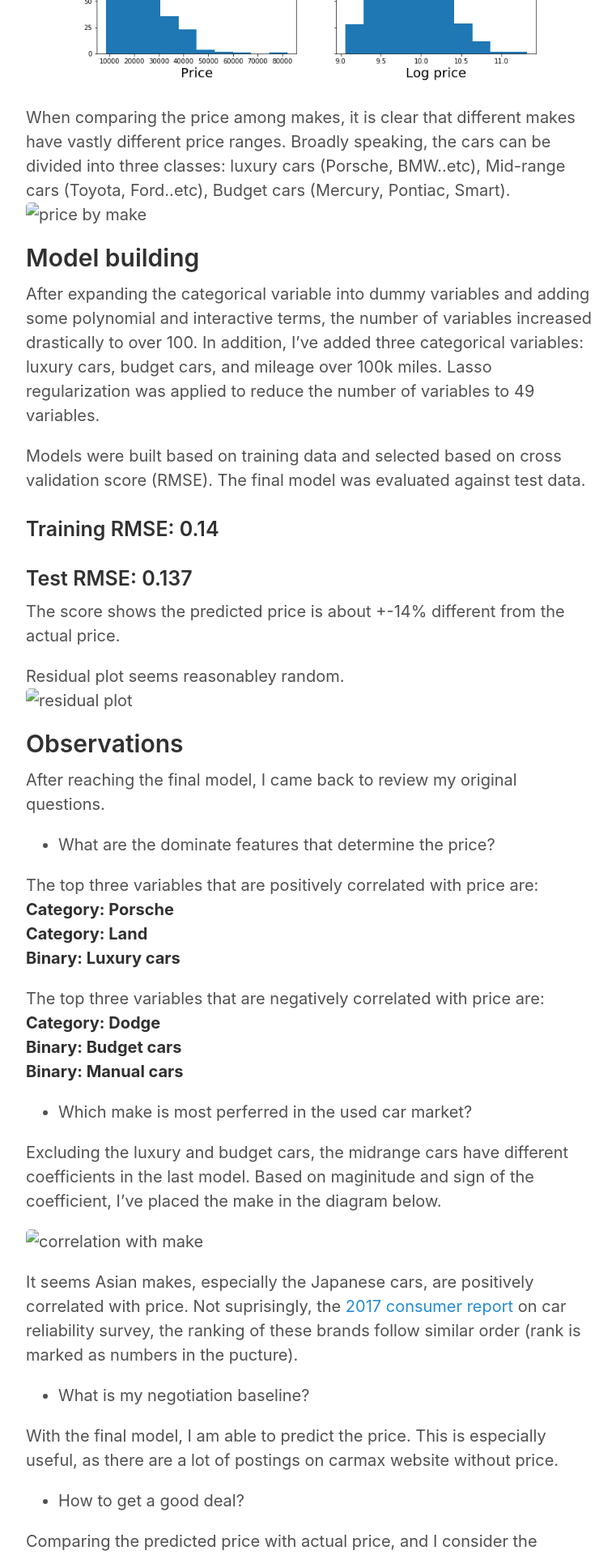
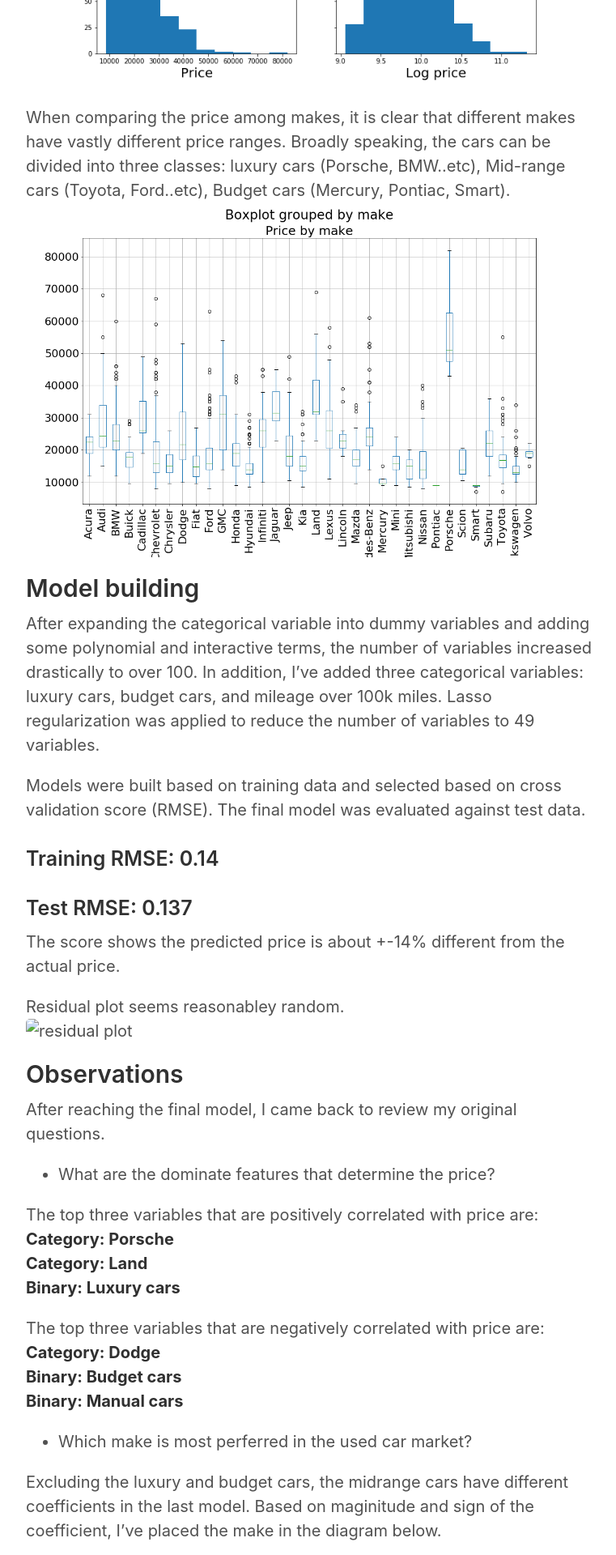
Before and after one commit to leomaxx/leomaxx.github.io, a Jekyll site: the page built from _posts/2018-07-25-carmax-price-regression.md, in a window 1280 px wide. Shown: the part 2340-4260 px from the top of the page at 81% size, without its empty margins (258-1019 px from the left). Built offline with Jekyll 4.4.1, drawn with Linux system fonts in a browser that asks for light colours.

Commit message:
Update 2018-07-25-carmax-price-regression.md

```diff
--- a/_posts/2018-07-25-carmax-price-regression.md
+++ b/_posts/2018-07-25-carmax-price-regression.md
@@ -34,7 +34,7 @@ The used car prices, like price in other domains, are not normally distributed b
 
 When comparing the price among makes, it is clear that different makes have vastly different price ranges. Broadly speaking, the cars can be divided into three classes: luxury cars (Porsche, BMW..etc), Mid-range cars (Toyota, Ford..etc), Budget cars
 (Mercury, Pontiac, Smart).
-![price by make](../public/make-price-boxplot.png)
+![price by make](https://leomaxx.github.io/public/make-price-boxplot.png)
 
 ## Model building
 After expanding the categorical variable into dummy variables and adding some polynomial and interactive terms, the number of variables increased drastically to over 100. In addition, I've added three categorical variables: luxury cars, budget cars, and mileage over 100k miles. Lasso regularization was applied to reduce the number of variables to 49 variables.
```
